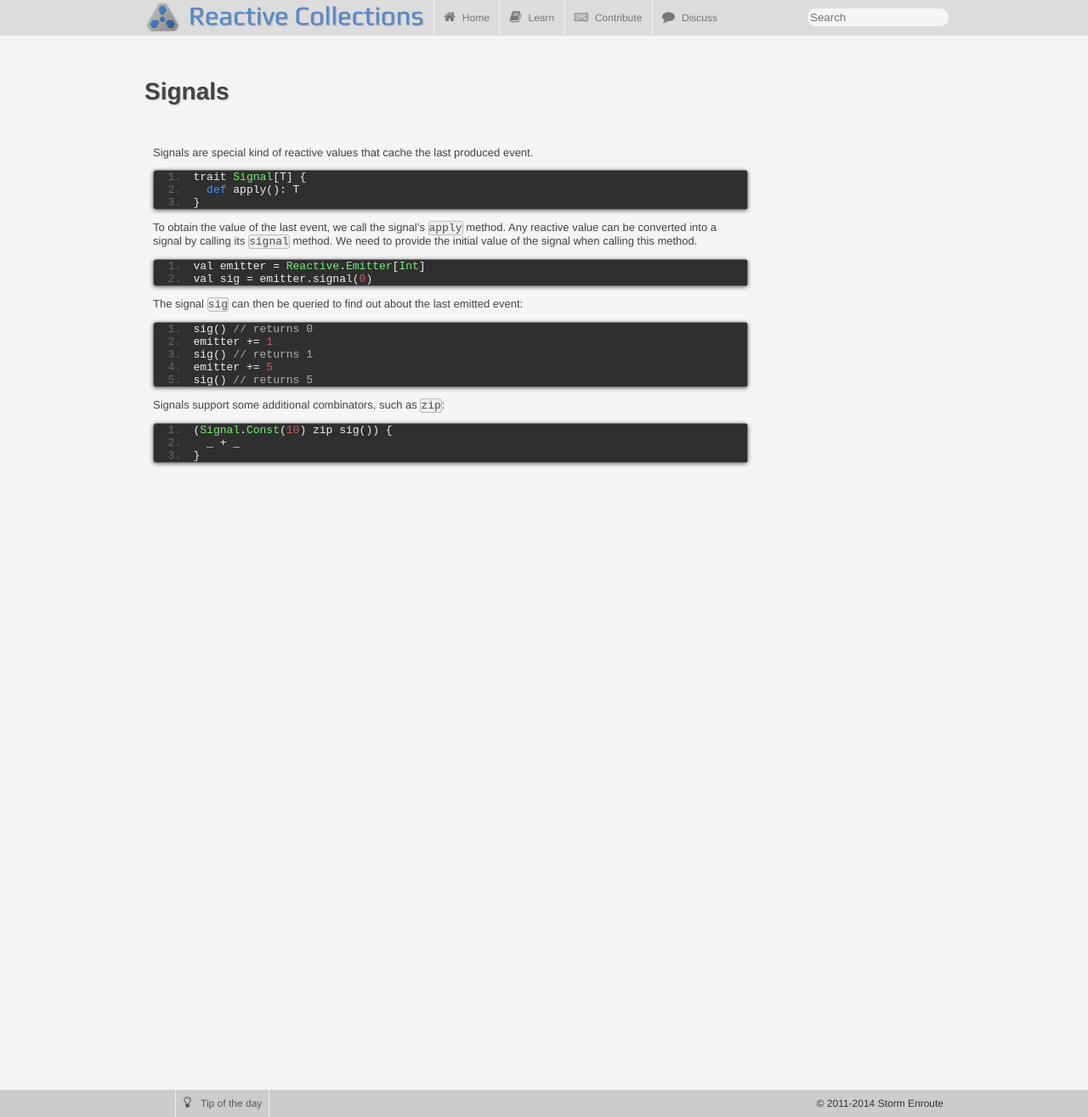
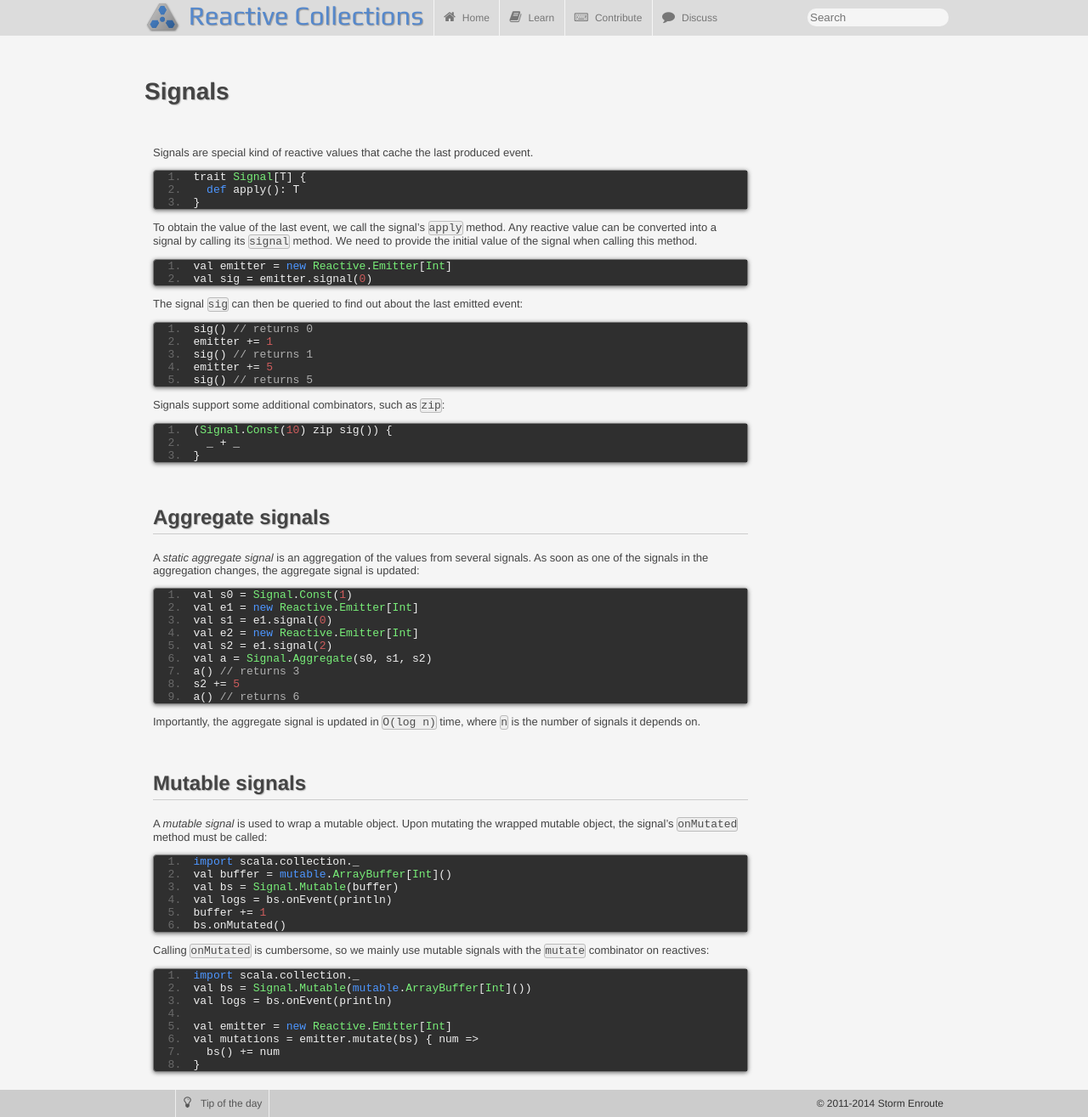
Before and after one commit to reactors-io/reactors-io.github.io, a Jekyll site: the page built from docs/0.6/signals.md, in a window 1280 px wide. Shown: the whole page at 85% size. Built offline with Jekyll 4.4.1, drawn with Linux system fonts in a browser that asks for light colours.

Commit message:
Add more information on signals.

```diff
--- a/docs/0.6/signals.md
+++ b/docs/0.6/signals.md
@@ -23,7 +23,7 @@ To obtain the value of the last event, we call the signal's `apply` method.
 Any reactive value can be converted into a signal by calling its `signal` method.
 We need to provide the initial value of the signal when calling this method.
 
-    val emitter = Reactive.Emitter[Int]
+    val emitter = new Reactive.Emitter[Int]
     val sig = emitter.signal(0)
 
 The signal `sig` can then be queried to find out about the last emitted event:
@@ -39,3 +39,48 @@ Signals support some additional combinators, such as `zip`:
     (Signal.Const(10) zip sig()) {
       _ + _
     }
+
+
+## Aggregate signals
+
+A *static aggregate signal* is an aggregation of the values from several signals.
+As soon as one of the signals in the aggregation changes, the aggregate signal is updated:
+
+    val s0 = Signal.Const(1)
+    val e1 = new Reactive.Emitter[Int]
+    val s1 = e1.signal(0)
+    val e2 = new Reactive.Emitter[Int]
+    val s2 = e1.signal(2)
+    val a = Signal.Aggregate(s0, s1, s2)
+    a() // returns 3
+    s2 += 5
+    a() // returns 6
+
+Importantly, the aggregate signal is updated in `O(log n)` time,
+where `n` is the number of signals it depends on.
+
+
+## Mutable signals
+
+A *mutable signal* is used to wrap a mutable object.
+Upon mutating the wrapped mutable object,
+the signal's `onMutated` method must be called:
+
+    import scala.collection._
+    val buffer = mutable.ArrayBuffer[Int]()
+    val bs = Signal.Mutable(buffer)
+    val logs = bs.onEvent(println)
+    buffer += 1
+    bs.onMutated()
+
+Calling `onMutated` is cumbersome,
+so we mainly use mutable signals with the `mutate` combinator on reactives:
+
+    import scala.collection._
+    val bs = Signal.Mutable(mutable.ArrayBuffer[Int]())
+    val logs = bs.onEvent(println)
+
+    val emitter = new Reactive.Emitter[Int]
+    val mutations = emitter.mutate(bs) { num =>
+      bs() += num
+    }
```
Also changed, not shown: learn.md (+1 -1 lines), under-the-hood/index.md (renamed from whitepaper/index.md, +1 -1 lines).
